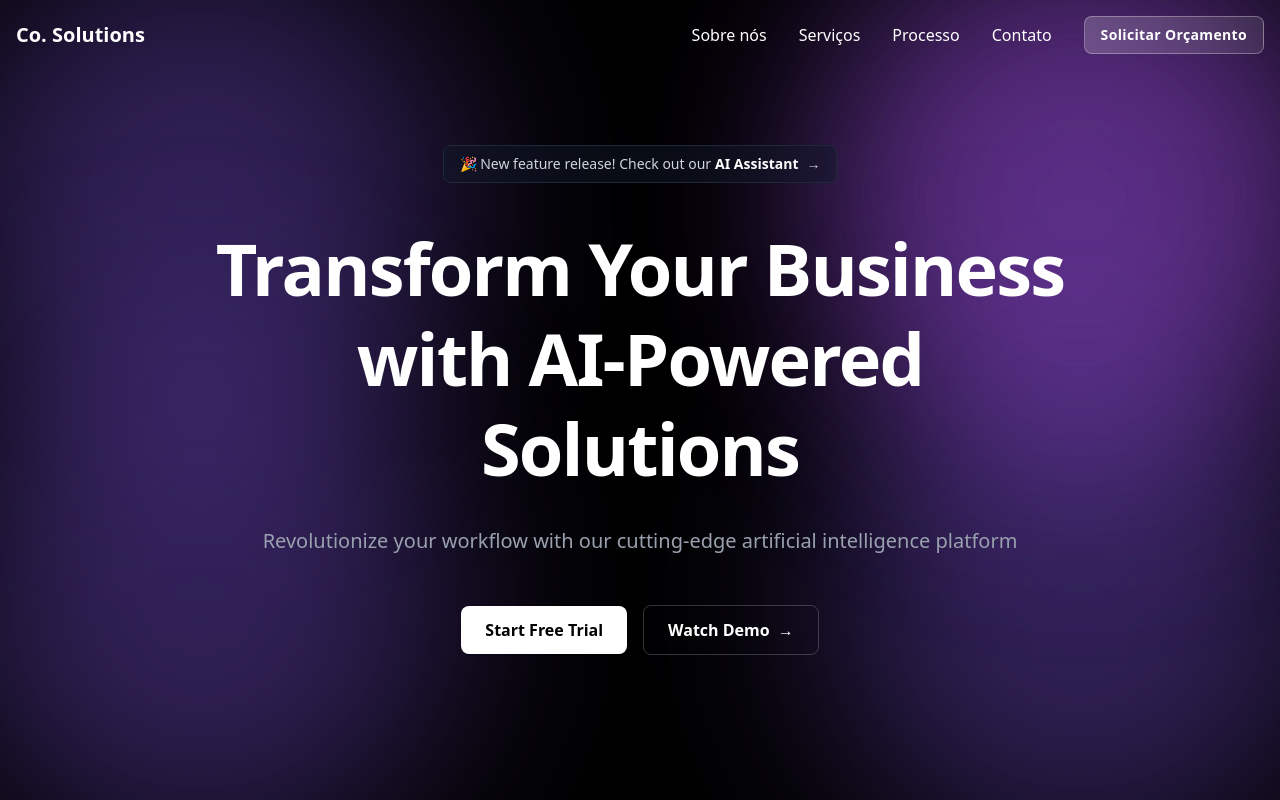
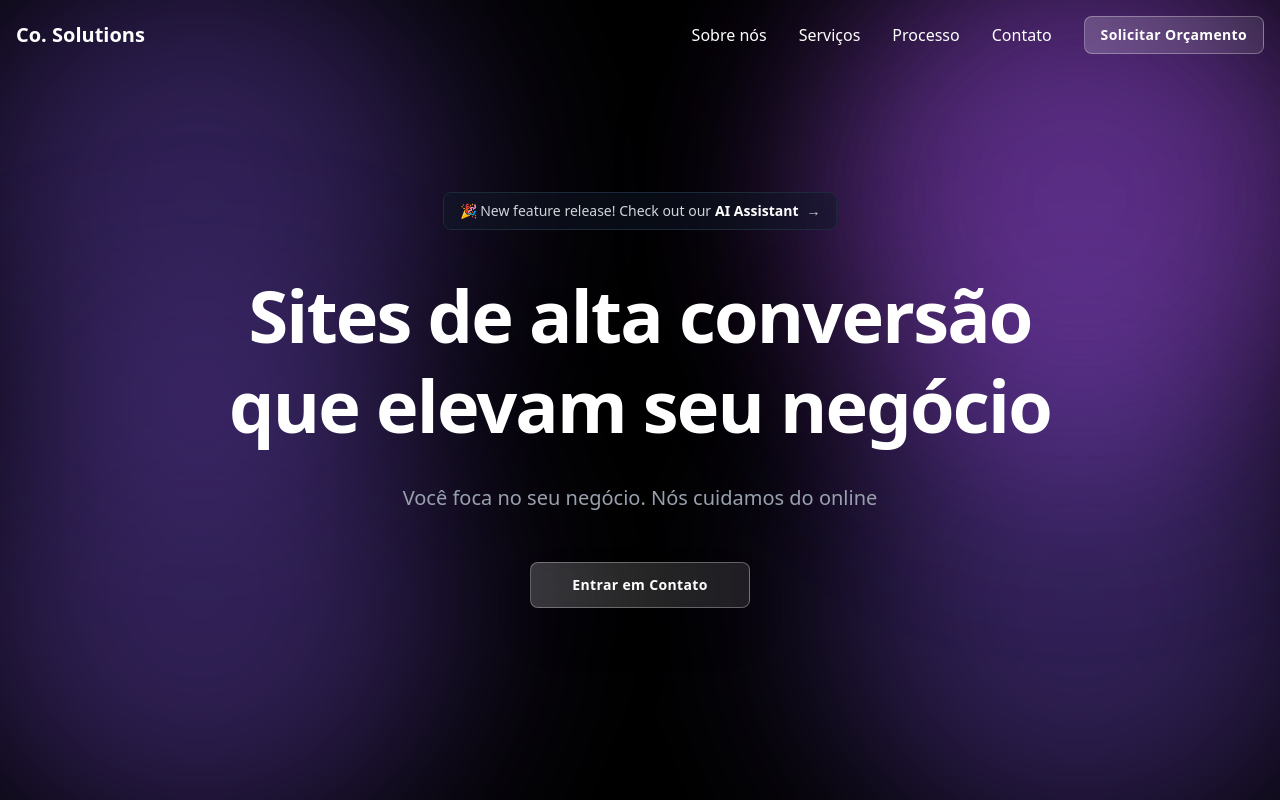
Before and after one commit to PhabloC/co.solutions, a Next.js app: page / in a window 1280 px wide. Shown: the top 800 px of the page. Built offline with nearby package versions, Linux system fonts and the light colour scheme.

Commit message:
fix: layout adjustment

```diff
--- a/app/components/hero/index.tsx
+++ b/app/components/hero/index.tsx
@@ -2,6 +2,11 @@
 
 import { motion } from "framer-motion";
 import { fadeUpTitle, fadeUpStagger } from "@/app/components/animations";
+import Button from "../ui/button";
+
+const scrollToSection = (id: string) => {
+  document.getElementById(id)?.scrollIntoView({ behavior: "smooth" });
+};
 
 // Conteúdo fixo do hero
 const heroContent = {
@@ -10,13 +15,8 @@ const heroContent = {
     linkText: "AI Assistant",
     linkHref: "#",
   },
-  title: "Transform Your Business\nwith AI-Powered Solutions",
-  description:
-    "Revolutionize your workflow with our cutting-edge artificial intelligence platform",
-  buttons: [
-    { text: "Start Free Trial", href: "#", variant: "primary" as const },
-    { text: "Watch Demo", href: "#", variant: "secondary" as const },
-  ],
+  title: "Sites de alta conversão que elevam seu negócio",
+  description: "Você foca no seu negócio. Nós cuidamos do online",
 };
 
 export default function Hero() {
@@ -125,7 +125,7 @@ export default function Hero() {
         className="relative w-full max-w-5xl mx-auto px-6 sm:px-8 lg:px-12 py-20 sm:py-24 lg:py-32"
         style={{ zIndex: 10 }}
       >
-        <div className="mx-auto max-w-4xl text-center">
+        <div className="mx-auto  text-center">
           {/* Announcement banner */}
           <motion.div
             initial={{ opacity: 0, y: -20 }}
@@ -150,7 +150,7 @@ export default function Hero() {
             variants={fadeUpTitle}
             initial="hidden"
             animate="visible"
-            className="text-4xl sm:text-5xl md:text-6xl lg:text-7xl font-bold tracking-tight text-white mb-6 sm:mb-8 leading-tight whitespace-pre-line"
+            className="text-5xl sm:text-5xl md:text-5xl lg:text-7xl font-bold tracking-tight text-white mb-6 sm:mb-8 leading-tight whitespace-pre-line"
           >
             {heroContent.title}
           </motion.h1>
@@ -165,17 +165,16 @@ export default function Hero() {
             {heroContent.description}
           </motion.p>
 
-          {/* Call to action buttons */}
-          <motion.div
-            initial={{ opacity: 0 }}
-            animate={{ opacity: 1 }}
-            transition={{ delay: 0.4, duration: 0.6 }}
-            className="flex flex-col sm:flex-row items-center justify-center gap-4"
-          >
-            {heroContent.buttons.map((cta, index) =>
-              renderCallToAction(cta, index)
-            )}
-          </motion.div>
+          <div>
+            <Button
+              onClick={() => scrollToSection("contato")}
+              variant="glass"
+              size="lg"
+              className="min-w-[220px] shadow-2xl"
+            >
+              Entrar em Contato
+            </Button>
+          </div>
         </div>
       </div>
     </div>
```
